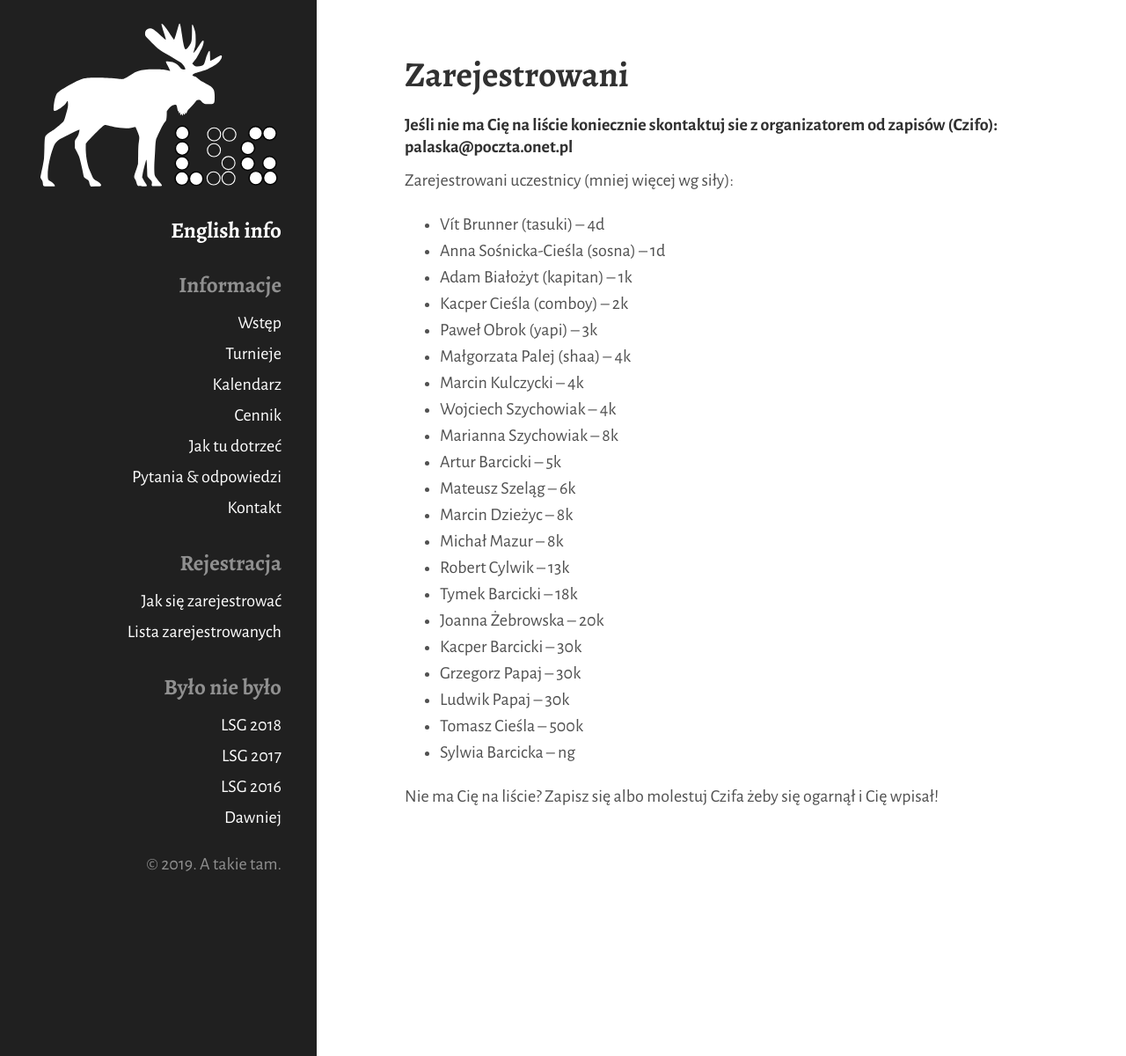
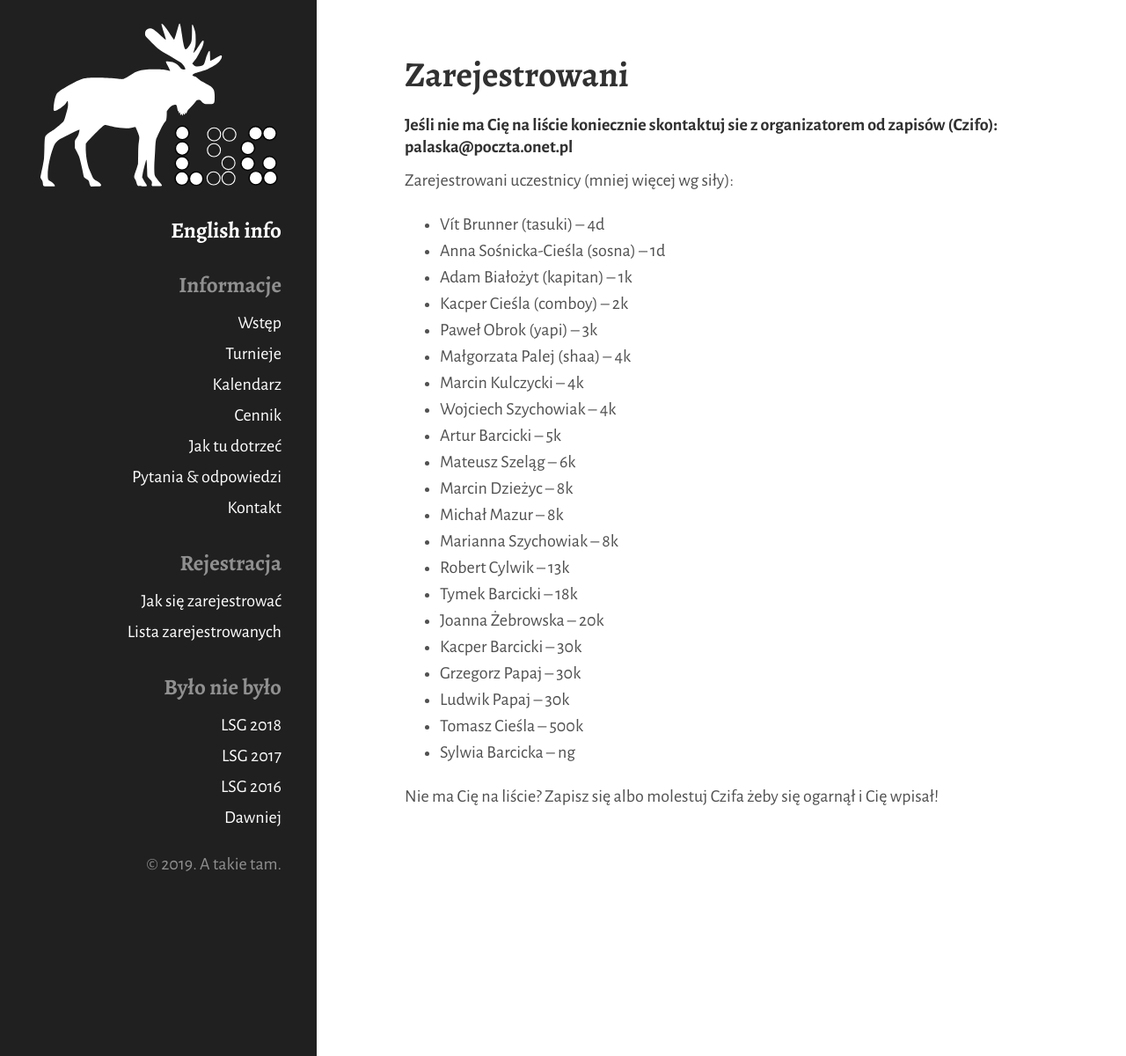
Before and after one commit to tasuki/lsg, a Jekyll site: the page built from zarejestrowani.md, in a window 1280 px wide. Shown: the whole page at 88% size. Built offline with Jekyll 4.4.1, drawn with Linux system fonts in a browser that asks for light colours; nearby versions of some CDN libraries.

```diff
--- a/zarejestrowani.md
+++ b/zarejestrowani.md
@@ -17,11 +17,11 @@ Zarejestrowani uczestnicy (mniej więcej wg siły):
 - Małgorzata Palej (shaa) -- 4k
 - Marcin Kulczycki -- 4k
 - Wojciech Szychowiak -- 4k
-- Marianna Szychowiak -- 8k
 - Artur Barcicki -- 5k
 - Mateusz Szeląg -- 6k
 - Marcin Dzieżyc -- 8k
 - Michał Mazur -- 8k
+- Marianna Szychowiak -- 8k
 - Robert Cylwik -- 13k
 - Tymek Barcicki -- 18k
 - Joanna Żebrowska -- 20k
```
